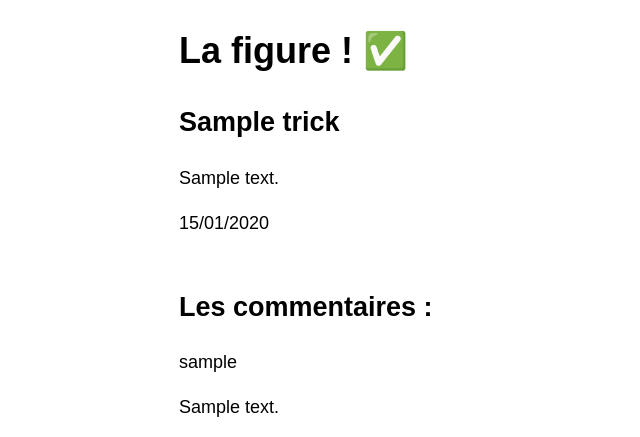
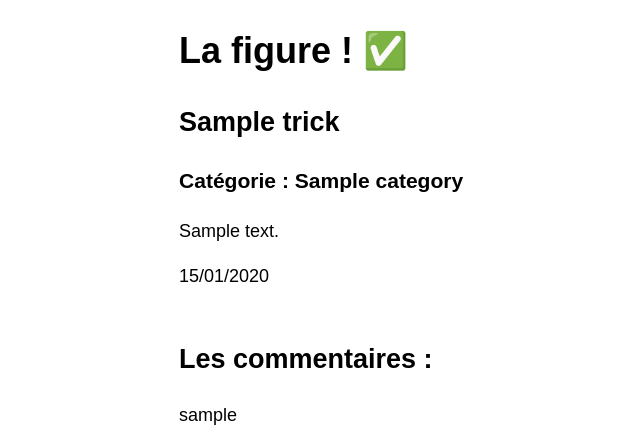
Before and after one commit to lallieau/P6_SnowTricks, a Symfony app: template templates/trick/show.html.twig in a window 1280 px wide. Shown: the top 437 px of the page, without its empty margins (61-701 px from the left). Run offline with Twig, Linux system fonts and the light colour scheme; the template is opened without the code that fills it: most values are stand-ins (such as "Sample title", 1, 10 or a date in 2020); some libraries are stand-ins or nearby versions.

Commit message:
display category in view

```diff
--- a/templates/trick/show.html.twig
+++ b/templates/trick/show.html.twig
@@ -16,6 +16,7 @@
             <a href="{{ path('trick_edit', {'id': trick.id}) }}">Modifier la figure</a>
         {% endif %}
         <h2>{{ trick.title }}</h2>
+        <h3>Catégorie : {{ trick.category.name }}</h3>
         <p>{{ trick.description }}</p>
         <span class="date">{{ trick.createdAt|date('d/m/Y') }}</span>
         <br><br>
```
